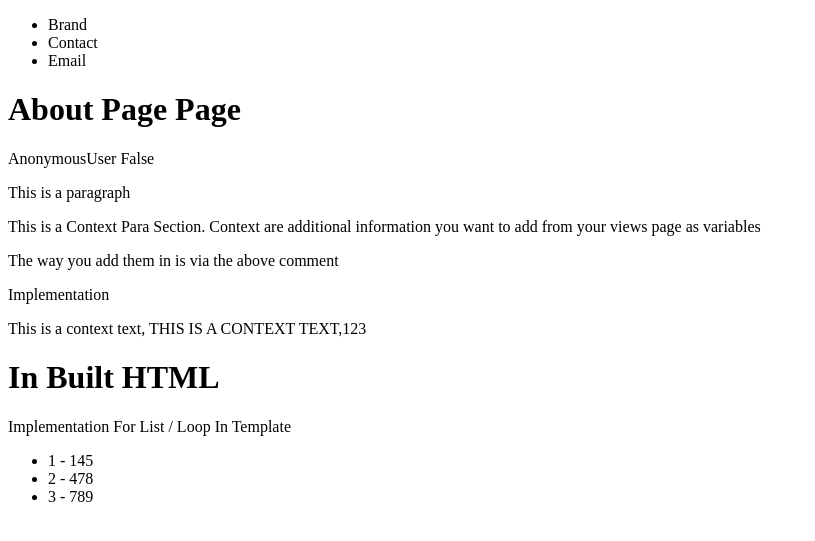
After one commit to rkdey95/djangoYoutubeTutorial, a Django app: page /about/ in a window 1280 px wide. The commit adds this page. Shown: the top 541 px of the page, without its empty margins (0-815 px from the left). Run offline with Django 4.2, Linux system fonts and the light colour scheme.

Commit message:
commit on 23 Mar 23

```diff
--- a/pages/views.py
+++ b/pages/views.py
@@ -11,6 +11,19 @@ def homepage_view(request, *args, **kwargs):
 
     # return HttpResponse("<h1>Hello  World</h1>")        # Return a HTML code manually written
     return render(request,"home.html", {} ) # use the render fucntion to manually return a html template
+    # inside the {} is where you type in context. IE the context in whcih your html gets rendered
+    # Meaning the HTML page creation is modular
+    # returns the final HTML.
+
+def about_view(request,*args,**kwargs):
+    my_context = {
+        "my_text": "this is a context text",
+        "my_number": 123,
+        "my_list": [123,456,789],
+        "this_is_true":True,
+        "my_html": "<h1>In Built HTML</h1>"
+    }
+    return render(request,"about.html", my_context)
 
 
 def contacts_page(request,*args, **kwargs):
--- /dev/null
+++ b/templates/about.html
@@ -0,0 +1,41 @@
+<!-- Extends means telling where your main template is-->
+{% extends 'base.html' %}
+
+<!-- Inserting the block so that the main template can identify where to flow it in -->
+{% block content %}
+<h1>About Page Page</h1>
+<!-- prints out the component of django -->
+{{request.user}}
+{{request.user.is_authenticated}}
+<p>This is a paragraph</p>
+
+<!-- Adding in context from the views.py page -->
+<p>This is a Context Para Section.
+    Context are additional information
+    you want to add from your views page as variables</p>
+
+    <p>The way you add them in is via the above comment</p>
+
+<p>Implementation</p>
+<p>{{ my_text|capfirst }}, {{ my_text|upper }},{{ my_number }}</p>
+<p>{{ my_html|safe }}</p>
+
+
+
+<p>Implementation For List / Loop In Template</p>
+
+<ul>
+    <!-- Initialize looping through the list -->
+    {% for my_sub_item in my_list %}
+        <!-- Conditional Statements  -->
+        {% if my_sub_item == 123 %}
+            <li>{{ forloop.counter }} - {{ my_sub_item|add:22 }}</li>
+        {% elif my_sub_item == 456 %}
+            <li>{{ forloop.counter }} - {{ my_sub_item|add:22 }}</li>
+        {% else %}
+            <li>{{ forloop.counter }} - {{ my_sub_item }}</li>
+        {% endif %}
+    <!-- Means end the for loop -->
+    {% endfor %}
+</ul>
+{% endblock %}
--- a/templates/base.html
+++ b/templates/base.html
@@ -3,7 +3,10 @@
 <!doctype html>
 <html>
     <head>
+        <!-- # Add navbar in from default template created -->
+        {% include "navbar.html" %}
         <title>Rupesh is trying to do Django</title>
+
     </head>
     <body>
         <!-- Insert modular content from other files  -->
--- /dev/null
+++ b/templates/navbar.html
@@ -0,0 +1,7 @@
+<nav>
+    <ul>
+        <li>Brand</li>
+        <li>Contact</li>
+        <li>Email</li>
+    </ul>
+</nav>
--- a/trydjango/urls.py
+++ b/trydjango/urls.py
@@ -19,10 +19,14 @@ from django.urls import path
 # Import the respective views from the app folders
 from pages.views import homepage_view
 from pages.views import contacts_page
+from pages.views import about_view
+from products.views import product_detail_view
 
 urlpatterns = [
     path('', homepage_view,name = "home"),
     path('admin/', admin.site.urls),
     path("home/",homepage_view,name = "homepage_view"),
-    path("contacts/",contacts_page,name = "contacts_page")
+    path("contacts/",contacts_page,name = "contacts_page"),
+    path("about/",about_view,name = "about_page"),
+    path("product/",product_detail_view,name = "product_page")
 ]
```
Also changed, not shown: dictionary..txt (+16 -1 lines), products/views.py (+20 -5 lines), templates/product/detail.html (added, +10 -0 lines).
